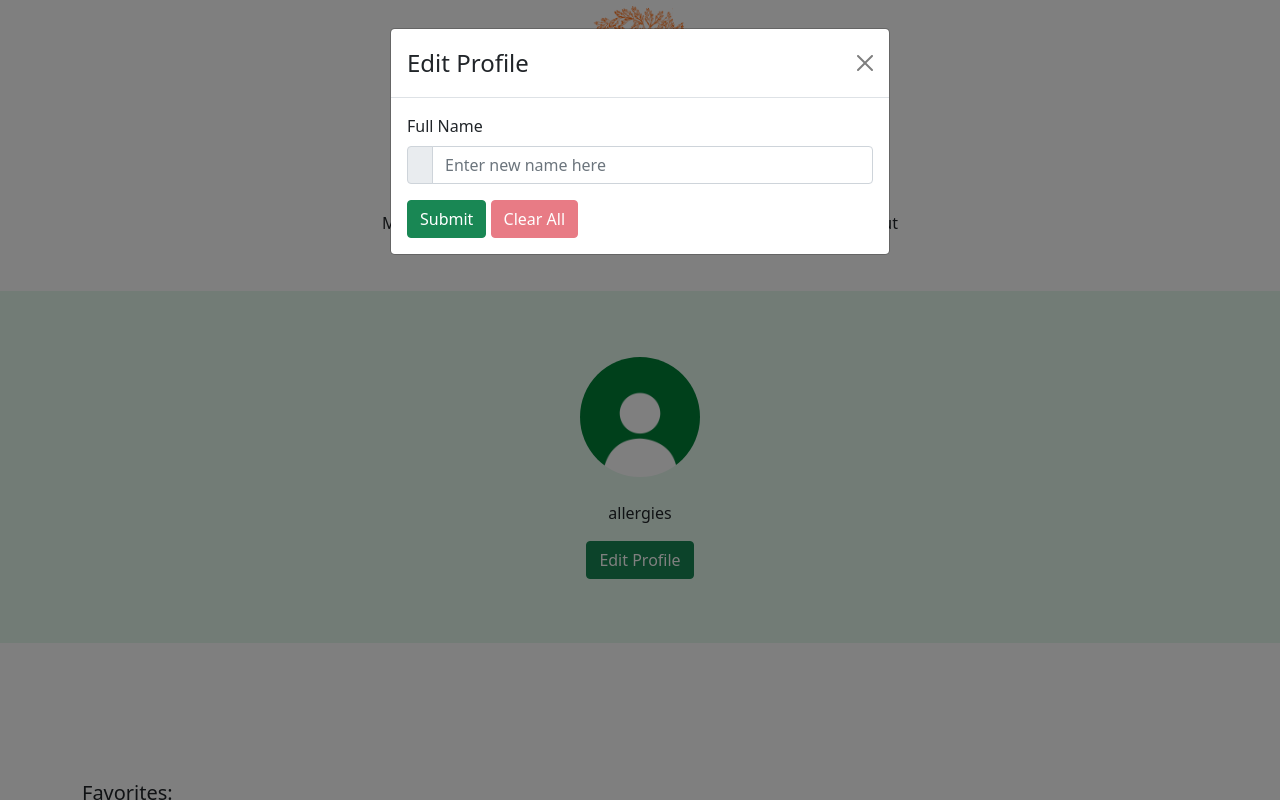
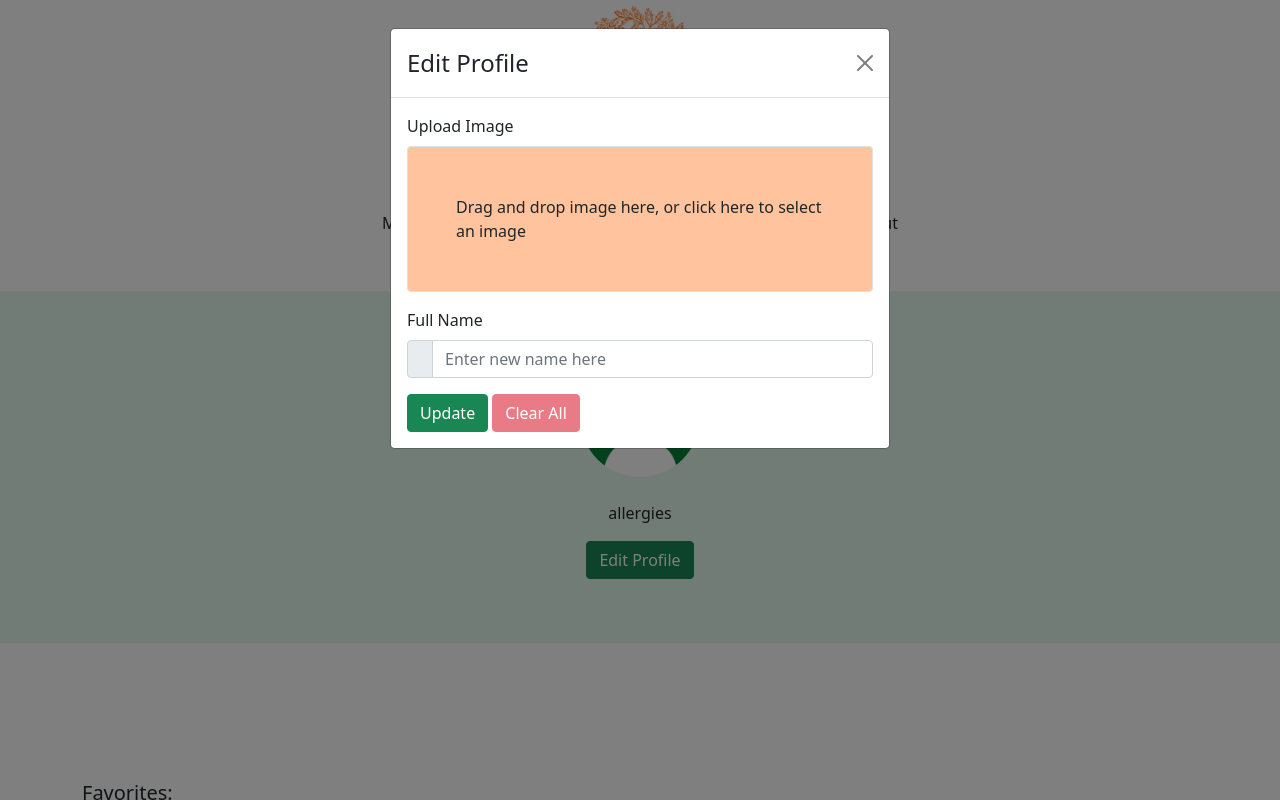
Before and after one commit to food-allergy-project/food-allergy-project, a React (Create React App) app in the folder frontend/: page /account in a window 1280 px wide. Both pictures are taken after a click on the button "Edit Profile". Shown: the top 800 px of the page. Built offline with nearby package versions, Linux system fonts and the light colour scheme; no server answers.

Commit message:
added image drop zone to the EditProfileForm.js

```diff
--- a/frontend/src/ui/AccountPage/EditProfileForm.js
+++ b/frontend/src/ui/AccountPage/EditProfileForm.js
@@ -1,4 +1,4 @@
-import React from "react";
+import React, {useState} from "react";
 import * as Yup from "yup";
 import {httpConfig} from "../../utils/httpConfig";
 import {Formik} from "formik";
@@ -6,7 +6,8 @@ import {Button, FormControl, InputGroup, Form} from "react-bootstrap";
 import {FontAwesomeIcon} from "@fortawesome/react-fontawesome";
 import {DisplayError} from "../shared/components/display-error/DIsplayError";
 import {DisplayStatus} from "../shared/components/display-status/DIsplayStatus";
-// import {useDropzone} from "react-dropzone";
+import {useDropzone} from "react-dropzone";
+
 
 
 export const EditProfileForm = () => {
@@ -45,9 +46,9 @@ export const EditProfileForm = () => {
 };
 
 function EditProfileFormContent(props){
-    // const [selectedImage, setSelectedImage] = useState(null)
+    const [selectedImage, setSelectedImage] = useState(null)
     const {
-        // setFieldValue,
+        setFieldValue,
         status,
         values,
         errors,
@@ -71,27 +72,27 @@ function EditProfileFormContent(props){
             <Form onSubmit={handleSubmit}>
                 <Form.Group className="mb-1" controlId="profileFullName">
 
-                        {/*Image Input*/}
-                        {/*<ImageDropZone*/}
-                        {/*    formikProps={{*/}
-                        {/*        values,*/}
-                        {/*        handleChange,*/}
-                        {/*        handleBlur,*/}
-                        {/*        setFieldValue,*/}
-                        {/*        fieldValue: 'recipeImage', setSelectedImage: setSelectedImage*/}
-                        {/*    }}>*/}
-                        {/*</ImageDropZone>*/}
-                        {/*<div>*/}
-                        {/*    {selectedImage !== null ? <img src={selectedImage}/> : ""}*/}
-                        {/*</div>*/}
 
-                        {/*{*/}
-                        {/*    errors.recipeImage && touched.recipeImage && (*/}
-                        {/*        <div className="alert alert-danger">*/}
-                        {/*            {errors.recipeImage}*/}
-                        {/*        </div>*/}
-                        {/*    )*/}
-                        {/*}*/}
+                        <ImageDropZone
+                            formikProps={{
+                                values,
+                                handleChange,
+                                handleBlur,
+                                setFieldValue,
+                                fieldValue: 'recipeImage', setSelectedImage: setSelectedImage
+                            }}>
+                        </ImageDropZone>
+                        <div>
+                            {selectedImage !== null ? <img src={selectedImage}/> : ""}
+                        </div>
+
+                        {
+                            errors.recipeImage && touched.recipeImage && (
+                                <div className="alert alert-danger">
+                                    {errors.recipeImage}
+                                </div>
+                            )
+                        }
 
                     <Form.Label>Full Name</Form.Label>
                     <InputGroup>
@@ -111,7 +112,7 @@ function EditProfileFormContent(props){
                     <DisplayError errors={errors} touched={touched} field={"profileFullName"} />
                 </Form.Group>
                 <Form.Group className={"mt-3"}>
-                    <Button className="btn btn-success" type="submit">Submit</Button>
+                    <Button className="btn btn-success" type="submit">Update</Button>
                     {" "}
                     <Button
                         className="btn btn-danger"
@@ -126,3 +127,50 @@ function EditProfileFormContent(props){
         </>
     )
 }
+
+{/*ImageDropZone Function*/}
+
+function ImageDropZone({formikProps}) {
+
+    const onDrop = React.useCallback(acceptedFiles => {
+
+        const formData = new FormData()
+        formData.append('image', acceptedFiles[0])
+
+        const fileReader = new FileReader()
+        fileReader.readAsDataURL(acceptedFiles[0])
+        fileReader.addEventListener("load", () => {
+            formikProps.setSelectedImage(fileReader.result)
+        })
+
+        formikProps.setFieldValue(formikProps.fieldValue, formData)
+
+    }, [formikProps])
+    const {getRootProps, getInputProps, isDragActive} = useDropzone({onDrop});
+
+    return (
+        <Form.Group className={"mb-3"} {...getRootProps()}>
+            <Form.Label>Upload Image</Form.Label>
+
+            <InputGroup size="lg" className="">
+
+                <div className="d-flex flex-fill ourBackground2 justify-content-center align-items-center border rounded p-5">
+                    <FormControl
+                        aria-label="recipe image files drag and drop area"
+                        aria-describedby="image drag drop area"
+                        className="form-control-file"
+                        accept="image/*"
+                        onChange={formikProps.handleChange}
+                        onBlur={formikProps.handleBlur}
+                        {...getInputProps()}
+                    />
+                    {
+                        isDragActive ?
+                            <span className="align-items-center">Drop image here</span> :
+                            <span className="align-items-center">Drag and drop image here, or click here to select an image</span>
+                    }
+                </div>
+            </InputGroup>
+        </Form.Group>
+    )
+}
```
